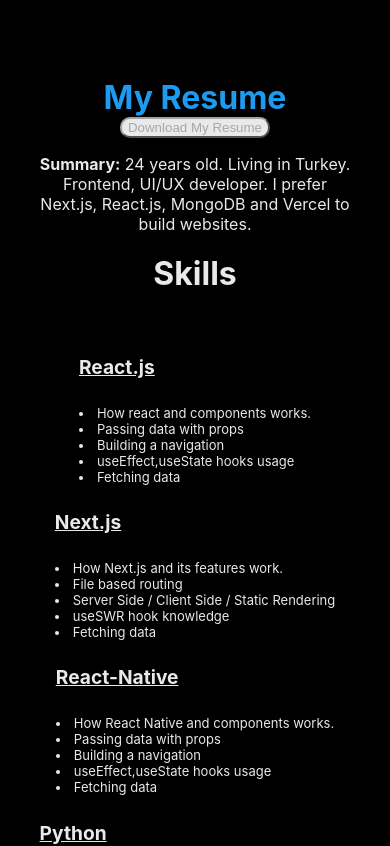
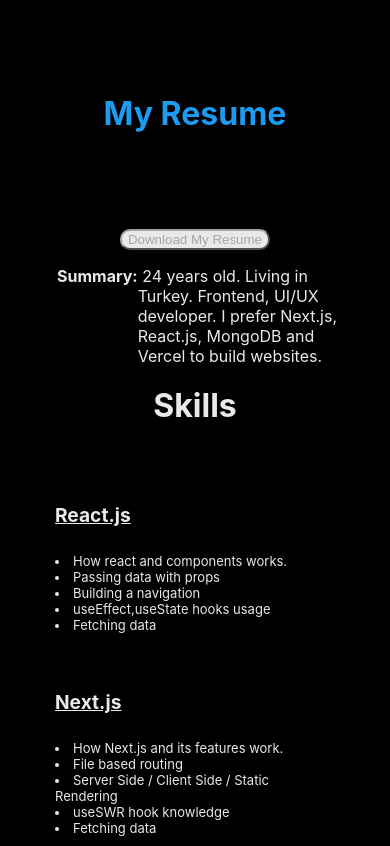
Before and after one commit to Eolan-Sama/Portfolio-website, a Next.js app: page /Resume in a window 390 px wide. Shown: the top 846 px of the page. Built offline with nearby package versions, Linux system fonts and the light colour scheme.

Commit message:
Pre-Release Push

```diff
--- a/backend-data.json
+++ b/backend-data.json
@@ -7,8 +7,17 @@
         {"locale":"en-US","textId":"5","text5":"This is definetely not true. Given that I am a undergraduate student since 2016, I am one of the council members of Music Club of the university I was enrolled in. I was head of the council for 2 years. So, being involved with and leading a community was what defined me. What I was doing? Talking with managers of bars and cafes to organize an event at those places, communicating with the university to get permission for each event, preparing event reports to submit the university our information, engaging in conversations with everyone I could to break the ices. So, lots of communication with lots of people."},
         {"locale":"en-US","textId":"6","title1":"Metal music, coding, gaming enjoyer..."},
         {"locale":"en-US","textId":"7","title2":"On the other hand, what this guy do on his free times?"},
-        {"locale":"en-US","textId":"8","title3":"So you are not a social person since you play that much games ?"}
+        {"locale":"en-US","textId":"8","title3":"So you are not a social person since you play that much games ?"},
+        {"locale":"tr-TR","textId":"9","title1":"Metal müzik, kodlama, oyun delisi..."},
+        {"locale":"tr-TR","textId":"10","title2":"Peki boş zamanlarında neler yapıyorsun?"},
+        {"locale":"tr-TR","textId":"11","title3":"Çok oyun oynadığına göre sosyal biri değilsin heralde?"},
+        {"locale":"tr-TR","textId":"12","text1":"9 Aralık 1998'de Üsküdar'da doğdum. 3 yaşımdan beri bilgisayar başında sayılırım. Bu yüzden oldum olası bilgisayar ile ilgili bir mesleğim olsun istemişimdir. İlk programlama dilim olan Java'yla 11 yaşımda okulumdaki bilgisayar öğretmeni sayensinde tanıştım. Pek iyi gittiği söylenemese de geleceğim hakkında bir takım resimler çizilmeye başlamıştı aklımda."},
+        {"locale":"tr-TR","textId":"13","text2":"Tabi ki pes etmedim. Hayallerimin peşinden koşarken bir sonraki durağım lise dönenmlerimde başladığım HTML, CSS ve JavaScript oldu. Aynı anda okul ödevlerimi, sınavlarımı ve projelerimi yetiştirmeye çalışırken programlama çalışmak benim için zor olsa da yılmadan öğrenmeyi sürdürdüm. Üniversiteye başladığım ilk senelerde  C++, Java ve Python'un temellerini öğrendim. Dersleri geçmek için öğrenmeye başladığım bu diller için web programlamayı bir kenara kaldırmak zorunda kaldım. Bu durum beni rahatsız etmedi çünkü üniversitenin ilk senelerinde algoritmik programlama hakkında bir çok şey öğrendim. Üniversitedeki 3. senemde, üniversitemde web programlamaya yönelik bir ders verilmediğini öğrenmek beni çok üzmüştü. Bu benim için tabi ki bir son değildi. İnternette bulunan kurslardan kendi kendime web programlama öğrenimime devam ettim."},
+        {"locale":"tr-TR","textId":"14","text3":"Geçtiğimiz sene ilk JavaScript Framework'üm olan React'le tanıştım. Benim için yepyeni bir sayfaydı. Temelleri çok zor olmasada kendi başıma temiz kodlar yazmayı öğrenmek uzun zamanımı aldı. Her şeyi JavaScript'le yazabiliyor olmak büyük bir rahatlık sağlasa da her şeyi yazabilmek için ciddi JavaScript bilgisi gerekiyordu tabiki. Neredeyse 1 sene sonra, şu anda bulunduğunuz portföy sitem Next.js kullanılarak tamamen benim tarafımdan yazılmış ilk websitesi."},
+        {"locale":"tr-TR","textId":"15","text4":"Metal müziği hem dinlemeyi hem çalmaya bayılırım. Bateri ve bas gitar çalmayı üniversitede öğrendim. Bir çok müzik grubum oldu, bir çok kez sahnelerde yer aldım. Gruplarımdan biriyle albüm yazmayı bile başardık ancak henüz yayınlamak nasip olmadı. Oyun oynamayı da çok severim. Daha çok çevrimiçi oyunları tercih ediyorum. League of Legends, Valorant, Final Fantasy XIV, World of Warcraft, Age of Empires gibi. Boş zamanımın bir çoğunu arkadaşlarımla bilgisayar başında veya masa başında oyun oynarak geçiriyorum."},
+        {"locale":"tr-TR","textId":"16","text5":"Bu kesinlikle doğru değil. 2016'da üniversiteye adımımı attığım seneden beri üniversitenin müzik kulübünün bir parçasıyım. 5 senedir yönetim kurulundayım. Son 2 senemi müzik kulübünün başkanlığını yaparak geçirdim. Peki, neler yapıyordum? Etkinlik yapılabilecek mekanların sahipleri ve organizasyon sorumlularıyla konuşmak, üniversite ile etkinlik izinleri ve kulüp üyelerinin isteklerini konuşmak, başka üniversitelerin öğrenci kulüpleri ile iletişime geçerek daha büyük etkinlikler planlamak ve bunun gibi bir çok durumda görev aldım. Aynı zamanda yönetim kurulunda görevli olduğum kulübün tüm üyelerinin mutlu olmasını sağlamak için herkesle konuşan, insanların sosyal ortamlara karşı kurduğu buzdan duvarları eritmek için çabalayan biriydim. Yani bool bol sosyallik. "}
     ],
+
     "Education":[
         {"locale":"en-US", "schoolName":"Atasehir Anatolian High School","time":"2011-2016", "department" : "Math"},
         {"locale":"tr-TR","schoolName":"Ataşehir Anadolu Lisesi","time":"2011-2016", "department" : "Matematik"},
@@ -17,52 +26,86 @@
     ],
     "Skills":[
         {"skillName":"React.js","skillLevel":[
-            {"id":"1", "description":"How react and components works."},
-            {"id":"2", "description":"Passing data with props"},
-            {"id":"3", "description":"Building a navigation"},
-            {"id":"4", "description":"useEffect,useState hooks usage"},
-            {"id":"5", "description":"Fetching data"}
+            {"locale":"en-US","id":"1", "description":"How react and components works."},
+            {"locale":"en-US","id":"2", "description":"Passing data with props"},
+            {"locale":"en-US","id":"3", "description":"Building a navigation"},
+            {"locale":"en-US","id":"4", "description":"useEffect,useState hooks usage"},
+            {"locale":"en-US","id":"5", "description":"Fetching data"},
+            {"locale":"tr-TR","id":"6", "description":"React nedir ve 'component' sistemi nasıl çalışır"},
+            {"locale":"tr-TR","id":"7", "description":"Verileri 'props' kullanarak aktarmak"},
+            {"locale":"tr-TR","id":"8", "description":"Navigasyon tasarımı"},
+            {"locale":"tr-TR","id":"9", "description":"'useEffect', 'useState' kullanımı"},
+            {"locale":"tr-TR","id":"10","description":"Veri çekmek ve ön yüzde kullanmak"}
         ]},
         {"skillName":"Next.js","skillLevel":[
-            {"id":"1", "description":"How Next.js and its features work."},
-            {"id":"2", "description":"File based routing"},
-            {"id":"3", "description":"Server Side / Client Side / Static Rendering"},
-            {"id":"4", "description":"useSWR hook knowledge"},
-            {"id":"5", "description":"Fetching data"}
+            {"locale":"en-US","id":"1", "description":"How Next.js and its features work."},
+            {"locale":"en-US","id":"2", "description":"File based routing"},
+            {"locale":"en-US","id":"3", "description":"Server Side / Client Side / Static Rendering"},
+            {"locale":"en-US","id":"4", "description":"useSWR hook knowledge"},
+            {"locale":"en-US","id":"5", "description":"Fetching data"},
+            {"locale":"tr-TR","id":"6", "description":"Next.js ve özellikleri nelerdir"},
+            {"locale":"tr-TR","id":"7", "description":"Dosya bazlı navigasyon"},
+            {"locale":"tr-TR","id":"8", "description":"Server Side / Client Side / Static Rendering"},
+            {"locale":"tr-TR","id":"9", "description":"useSWR kullanımı ve işlevi"},
+            {"locale":"tr-TR","id":"10", "description":"Next.js özelliklerini kullanarak veri çekmek ve ön yüzde kullanmak"}
         ]},
         {"skillName":"React-Native","skillLevel":[
-            {"id":"1", "description":"How React Native and components works."},
-            {"id":"2", "description":"Passing data with props"},
-            {"id":"3", "description":"Building a navigation"},
-            {"id":"4", "description":"useEffect,useState hooks usage"},
-            {"id":"5", "description":"Fetching data"}
+            {"locale":"en-US","id":"1", "description":"How React Native and components works."},
+            {"locale":"en-US","id":"2", "description":"Verileri 'props' kullanarak aktarmak"},
+            {"locale":"en-US","id":"3", "description":"Building a navigation"},
+            {"locale":"en-US","id":"4", "description":"useEffect,useState hooks usage"},
+            {"locale":"en-US","id":"5", "description":"Fetching data"},
+            {"locale":"tr-TR","id":"6", "description":"React-Native nedir ve 'component' sistemi nasıl çalışır"},
+            {"locale":"tr-TR","id":"7", "description":"Passing data with props"},
+            {"locale":"tr-TR","id":"8", "description":"Navigasyon tasarımı"},
+            {"locale":"tr-TR","id":"9", "description":"'useEffect', 'useState' kullanımı"},
+            {"locale":"tr-TR","id":"10", "description":"Veri çekmek ve ön yüzde kullanmak"}
         ]},
         {"skillName":"Python","skillLevel":[
-            {"id":"1", "description":"What is Python and what can it be used for"},
-            {"id":"2", "description":"Understanding variables and operations"},
-            {"id":"3", "description":"Object Orianted Programming with Python"},
-            {"id":"4", "description":"Fetching Data from API and using It"},
-            {"id":"5", "description":"Basic data analayze and visualization functions."},
-            {"id":"6", "description":"Basic digital image proccessing functions."}
+            {"locale":"en-US","id":"1", "description":"What is Python and what can it be used for"},
+            {"locale":"en-US","id":"2", "description":"Understanding variables and operations"},
+            {"locale":"en-US","id":"3", "description":"Object Orianted Programming with Python"},
+            {"locale":"en-US","id":"4", "description":"Fetching Data from API and using It"},
+            {"locale":"en-US","id":"5", "description":"Basic data analayze and visualization functions."},
+            {"locale":"en-US","id":"6", "description":"Basic digital image proccessing functions."},
+            {"locale":"tr-TR","id":"7", "description":"Python nedir ve neler için kullanılabilir"},
+            {"locale":"tr-TR","id":"8", "description":"Değişkenler ve operasyonlar"},
+            {"locale":"tr-TR","id":"9", "description":"Nesne tabanlı programlama temelleri"},
+            {"locale":"tr-TR","id":"10", "description":"API üzerinden veri çekimi ve kullanımı"},
+            {"locale":"tr-TR","id":"11", "description":"Basit veri analizi fonksiyonları"},
+            {"locale":"tr-TR","id":"12", "description":"Basit dijital fotoğraf işleme fonksiyonları"}
         ]},
         {"skillName":"CSS","skillLevel":[
-            {"id":"1", "description":"What is CSS and what can it be used for"},
-            {"id":"2", "description":"Mobile First Developing Method"},
-            {"id":"3", "description":"Border-Box"},
-            {"id":"4", "description":"Positioning and Understanding 'Flex'"},
-            {"id":"5", "description":"Using custom fonts via API"}
+            {"locale":"en-US","id":"1", "description":"What is CSS and what can it be used for"},
+            {"locale":"en-US","id":"2", "description":"Mobile First Developing Method"},
+            {"locale":"en-US","id":"3", "description":"Border-Box"},
+            {"locale":"en-US","id":"4", "description":"Positioning and Understanding 'Flex'"},
+            {"locale":"en-US","id":"5", "description":"Using custom fonts via API"},
+            {"locale":"tr-TR","id":"6", "description":"CSS nedir ve ne için kullanılır"},
+            {"locale":"tr-TR","id":"7", "description":"'Önce Mobil' methodu nedir"},
+            {"locale":"tr-TR","id":"8", "description":"Border-Box nedir ve nasıl çalışır"},
+            {"locale":"tr-TR","id":"9", "description":"Flex sistemi nedir ve nasıl çalışır"},
+            {"locale":"tr-TR","id":"10","description":"API kullanarak özel fontları kullanmak"}
         ]},
         {"skillName":"Figma","skillLevel":[
-            {"id":"1", "description":"What is Figma and how to use it"},
-            {"id":"2", "description":"Understanding the design for development"},
-            {"id":"3", "description":"Coding the design"}
+            {"locale":"en-US","id":"1", "description":"What is Figma and how to use it"},
+            {"locale":"en-US","id":"2", "description":"Understanding the design for development"},
+            {"locale":"en-US","id":"3", "description":"Coding the design"},
+            {"locale":"tr-TR","id":"4", "description":"Figma nedir ve ne için kullanılır"},
+            {"locale":"tr-TR","id":"5", "description":"Neden Figma'ya ihtiyacımız var ve dizayn nasıl analizlenir"},
+            {"locale":"tr-TR","id":"6", "description":"Figma'dan görülen bir dizayn koda nasıl dökülür"}
         ]},
         {"skillName":"Communication","skillLevel":[
-            {"id":"1", "description":"Understanding of how important teamwork is and why communication is the key"},
-            {"id":"2", "description":"Former Head of Music Club of Dogus University for 2 years (was in management board for 5 years)"},
-            {"id":"3", "description":"How to approach your teammates or head"},
-            {"id":"4", "description":"How to communicate efficiently"},
-            {"id":"5", "description":"How to prevent miscommunications"}
+            {"locale":"en-US","id":"1", "description":"Understanding of how important teamwork is and why communication is the key"},
+            {"locale":"en-US","id":"2", "description":"Former Head of Music Club of Dogus University for 2 years (was in management board for 5 years)"},
+            {"locale":"en-US","id":"3", "description":"How to approach your teammates or head"},
+            {"locale":"en-US","id":"4", "description":"How to communicate efficiently"},
+            {"locale":"en-US","id":"5", "description":"How to prevent miscommunications"},
+            {"locale":"tr-TR","id":"6", "description":"Takım çalışması ve iletişimin öneminin farkında olmak"},
+            {"locale":"tr-TR","id":"7", "description":"Doğuş Üniversitesi Müzik Kulübü'nün yönetim kurulunda 5 sene bulundum. Son 2 senesinde başkandım."},
+            {"locale":"tr-TR","id":"8", "description":"Takım arkadaşıyla veya bir üst rütbeyle nasıl iletişime geçilir"},
+            {"locale":"tr-TR","id":"9", "description":"Nasıl etkili iletişim kurulur"},
+            {"locale":"tr-TR","id":"10", "description":"Yanlış anlaşılmaların önüne nasıl geçilir"}
         ]}
 
     ],
@@ -78,7 +121,12 @@
         {"locale":"en-US","id":"Resume","resumeTitle":"My Resume"},
         {"locale":"tr-TR","id":"ResumeTR","resumeTitle":"Güncel CV'im"},
         {"locale":"en-US","id":"Contact","contactMeTitle":"If you think that..."},
-        {"locale":"tr-TR","id":"ContactTR","contactMeTitle":"Eğer..."}
+        {"locale":"tr-TR","id":"ContactTR","contactMeTitle":"Eğer..."},
+        {"locale":"en-US","id":"resSum","Summary":"Summary: "},
+        {"locale":"tr-TR","id":"resSumTR","Summary":"Özet: "},
+        {"locale":"en-US","id":"resumeSummary","resumeSummary":"24 years old. Living in Turkey. Frontend, UI/UX developer. I prefer Next.js, React.js, MongoDB and Vercel to build websites."},
+        {"locale":"tr-TR","id":"resumeSummaryTR","resumeSummary":"24 yaşında, İstanbul'da yaşıyor. Ön uç - UI/UX geliştiricisi. Tercih ettiği teknolojiler : Next.js, React.js, MongoDB ve Vercel"}
+
     ],
     "contact":[
         {"locale":"en-US","id":"1","description":"We can work together"},
--- a/pages/Resume.js
+++ b/pages/Resume.js
@@ -3,7 +3,7 @@
 import path from 'path'
 import Head from "next/head"
 
-function Resume({Education,Skills,locale}) {
+function Resume({Education,Skills,locale,Titles}) {
 
   return (
 
@@ -14,18 +14,21 @@
         <link rel="icon" href="/logo.svg" />
       </Head>
 
-      <h1 className="title">My Resume</h1>
+      {Titles.filter(p=>p.locale === locale).map((title,i)=>(
+          <h1 key={i} className="title">{title.resumeTitle}</h1>
+        ))}
       <button disabled className="downloadButton">Download My Resume</button>
       <div className="summary">
-        <p><b>Summary:</b> 24 years old. Living in Turkey. Frontend, UI/UX developer. I prefer Next.js, React.js, MongoDB and Vercel to build websites.</p>
-
+      {Titles.filter(p=>p.locale === locale).map((title,i)=>(
+          <p key={i}><b>{title.Summary}</b>&nbsp;{title.resumeSummary}</p>
+        ))}
       </div>
       <h2>Skills</h2>
       <div className="skillList">
-        {Skills.map((skill)=>(
+        {Skills.map((skill,i)=>(
           <div className="skills" >
-          <li className="liTitle" key={skill.skillName}><h4>{skill.skillName}</h4> </li>
-          {skill.skillLevel.map((level)=>(<li className="liLevel" key={level.id}>{level.description}</li>))}
+          <li className="liTitle" key={skill.id}><h4>{skill.skillName}</h4> </li>
+          {skill.skillLevel.filter(p=>p.locale === locale).map((level,i)=>(<li className="liLevel" key={i}>{level.description}</li>))}
           </div>
         ))}
       </div>
@@ -51,7 +54,7 @@
   const data = JSON.parse(jsonData)
   return {
           props:
-      {Education: data.Education, Skills: data.Skills,locale }
+      {Education: data.Education, Skills: data.Skills,locale, Titles:data.titles }
 
 
         }
--- a/styles/styles.css
+++ b/styles/styles.css
@@ -194,8 +194,13 @@
 
 }
 .summary{
+  display: flex;
+  flex-direction: row;
+  text-align: left;
   max-width:50vw;
 }
+
+
 .liTitle{
   margin:0;
   padding:0;
@@ -212,14 +217,14 @@
   flex-wrap:wrap;
   flex-direction: row;
   width:80vw;
-  justify-content: center;
   margin:2rem 0 2rem 0;
 }
 .skills{
   display: flex;
   flex-direction: column;
+  width: 25vw;
+  margin:1rem;
   text-align: left;
-  width: 25vw;
 
 }
 .education{
@@ -264,8 +269,8 @@
   .card{
     display:flex;
     flex-direction:row;
-    min-width: 128px;
-    max-width: fit-content;
+    width:45vw;
+
     margin: 0.5rem;
   }
   .projectList{
@@ -282,6 +287,11 @@
   }
   .summary{
     max-width:80vw;
+  }
+  .skillList{
+    max-width: max-content;
+    height: fit-content;
+
   }
 
 
@@ -303,6 +313,11 @@
     max-width:80vw;
   }
 
+  .skills{
+    max-width:80vw;
+
+  }
+
 }
 @media (max-width: 780px) {
   .projectList{
@@ -315,14 +330,15 @@
 
   }
   .skillList{
-    max-width: fit-content;
+    max-width: max-content;
     height: fit-content;
 
   }
   .skills{
-    width: max-content;
+    width: 80vw;
 
   }
+
   .aboutMe{
     max-width:80vw;
   }
@@ -334,6 +350,7 @@
 
 @media (max-width:1400px){
   .skillList{
+
     justify-content: center;
   }
   .aboutMe{
@@ -342,5 +359,10 @@
   .summary{
     max-width:80vw;
   }
+  .skills{
+    width: 80vw;
+
+
+  }
 
 }
--- a/styles/transition.css
+++ b/styles/transition.css
@@ -68,14 +68,13 @@
   color:#E7E9EA;
   z-index: 1;
   min-height: 100vh;
-  padding: 3rem 0;
   flex: 1;
   display: flex;
   flex-direction: column;
   justify-content: center;
   align-items: center;
   text-align:center;
-  width: 100%;
+
 }
 .projectPage{
     background-color: black;
```
Also changed, not shown: pages/AboutMe.js (+16 -16 lines).
